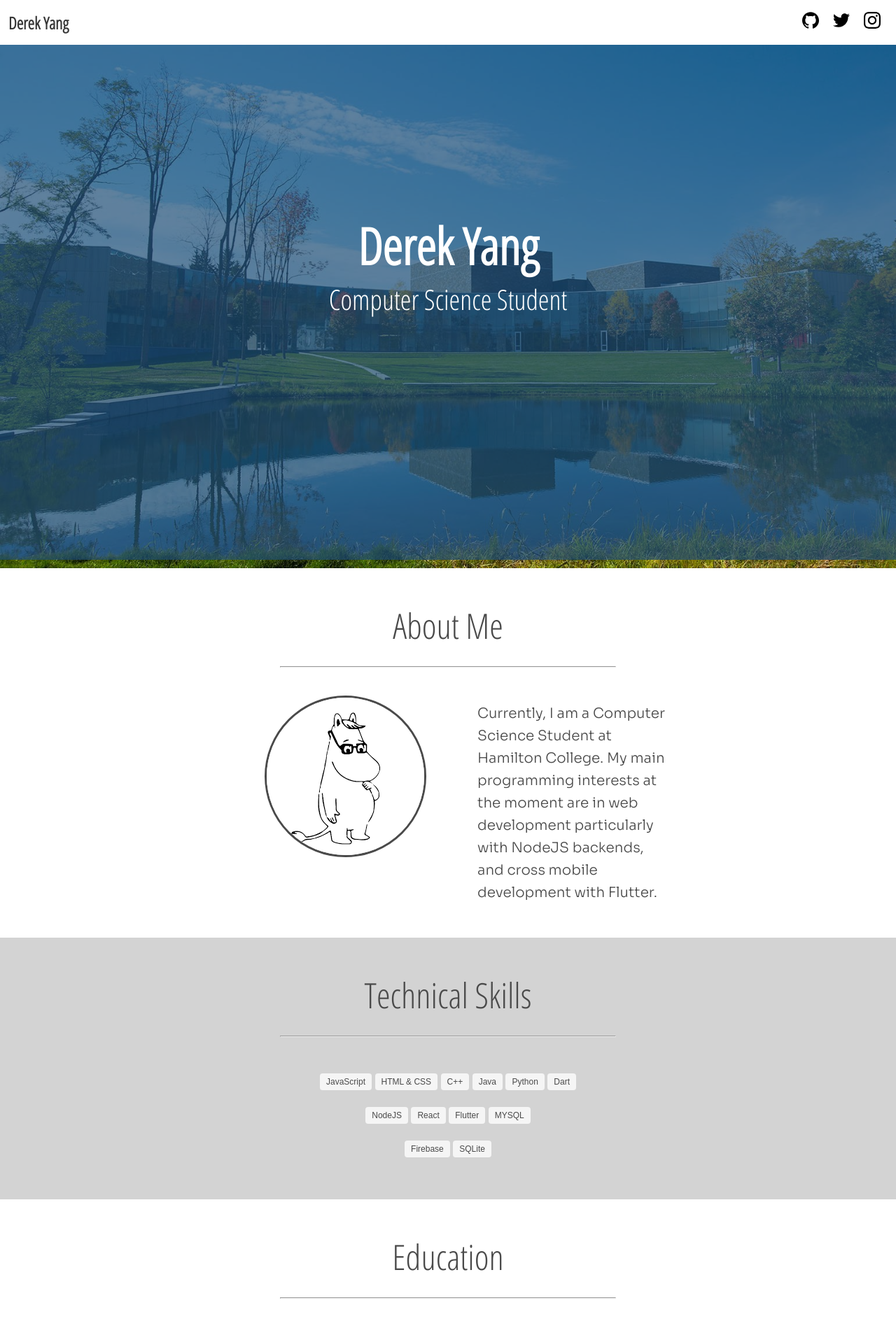
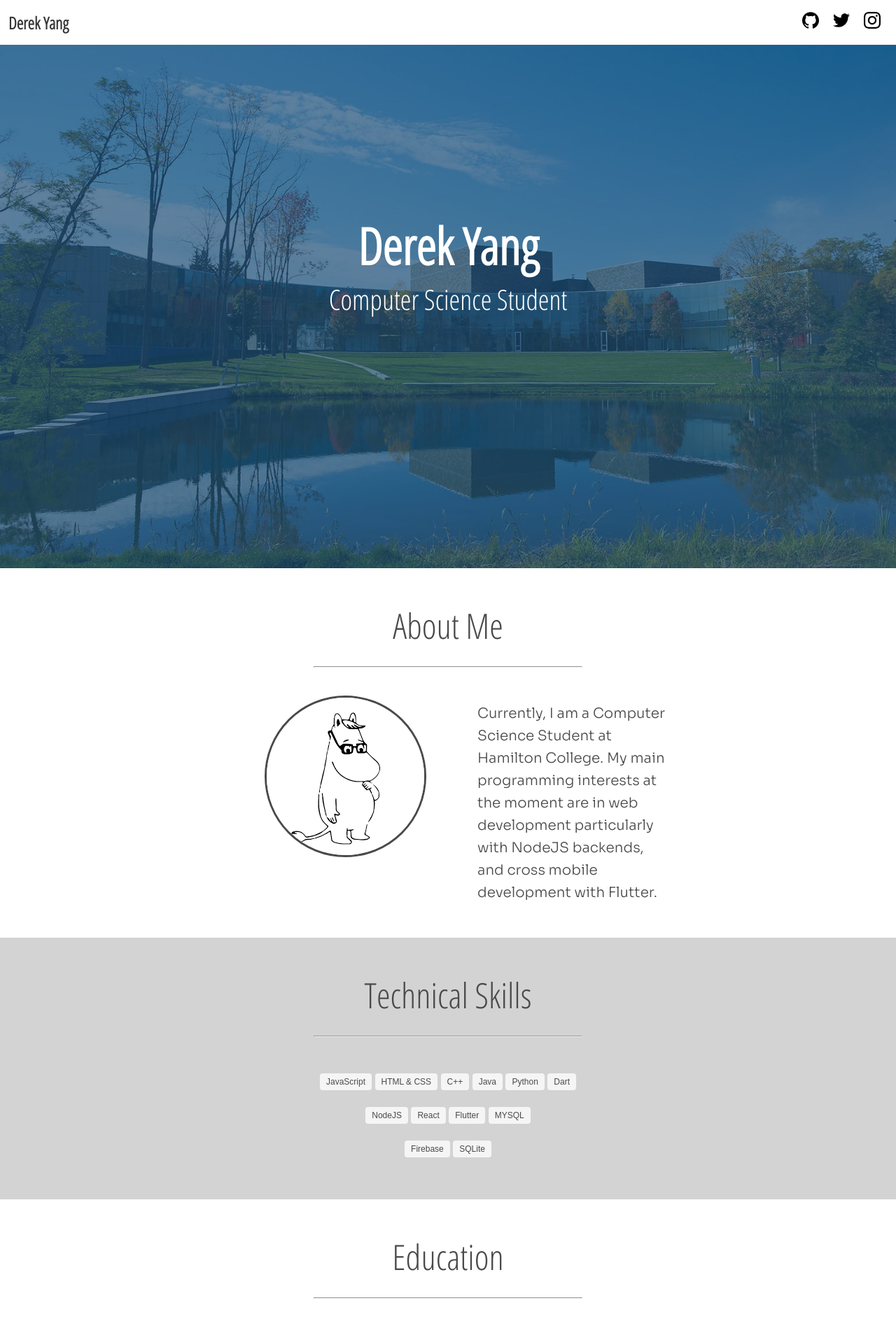
Before and after one commit to derkyeng/Personal-Site-with-Bulma, a website: page index.html in a window 1280 px wide. Shown: the top 1885 px of the page at 70% size. Drawn offline with nearby package versions, Linux system fonts and the light colour scheme.

Commit message:
fixed mobile issue

```diff
--- a/src/index.scss
+++ b/src/index.scss
@@ -14,6 +14,9 @@ body {
 }
 
 .hero{
+    overflow: hidden;
+    position: relative;
+    width: 100%;
     #heroName{
         font-size: 4.5em;
         color: white;
@@ -37,7 +40,6 @@ body {
         background-color: rgba(29, 76, 117, 0.7);
         position: absolute;
         top: 0;
-        left: 0;
         width: 100%;
         height: 100%;
     }
@@ -46,6 +48,7 @@ body {
 }
 
 #aboutMe{
+
     h1{
         text-align: center;
         font-family: 'Open Sans Condensed', sans-serif;
@@ -59,7 +62,7 @@ body {
         margin-right: auto;
         border-style: inset;
         border-width: 1px;
-        width: 30em;
+        width: 30vw;
     }
     p{
         display: block;
@@ -96,7 +99,7 @@ body {
         margin-right: auto;
         border-style: inset;
         border-width: 1px;
-        width: 30em;
+        width: 30vw;
     }
     .column{
         text-align: center;
@@ -140,7 +143,7 @@ body {
         margin-right: auto;
         border-style: inset;
         border-width: 1px;
-        width: 30em;
+        width: 30vw;
     }
     .container{
         display: block;
@@ -205,7 +208,7 @@ body {
         margin-right: auto;
         border-style: inset;
         border-width: 1px;
-        width: 30em;
+        width: 30vw;
     }
     p{
         width: 80%;
```
Also changed, not shown: src/dist/index.css, src/dist/index.min.css.
